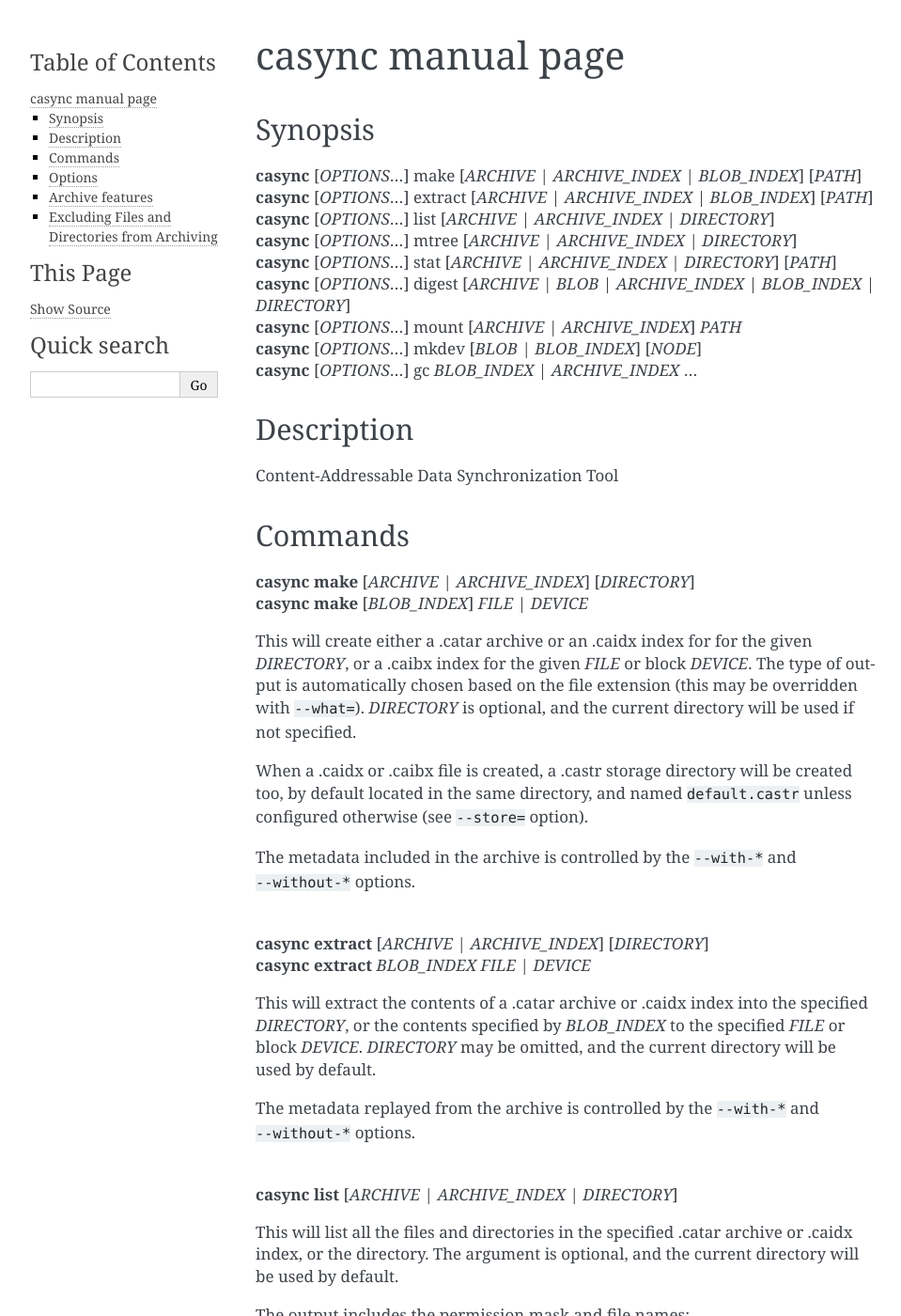
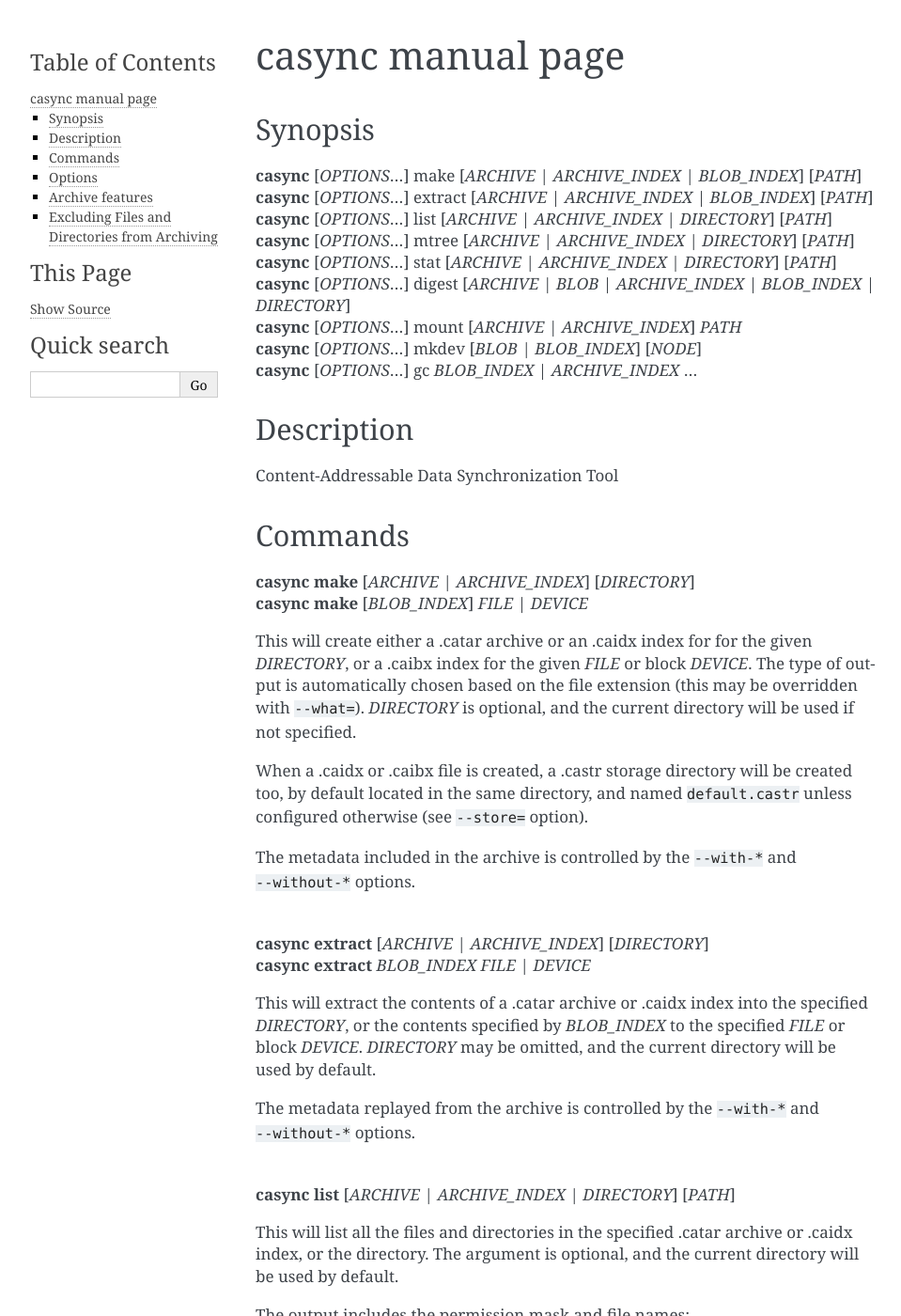
Before and after one commit to systemd/casync, a Sphinx documentation site: the page built from doc/casync.rst, in a window 1280 px wide and 1400 px high. Shown: the whole window at 94% size, without its empty margins (148-1107 px from the left). Built offline with Sphinx 7.4.7, drawn with Linux system fonts in a browser that asks for light colours.

Commit message:
Fix usage for list and mtree commands
The three commands list, mtree and stats are dispatched to the same
function: verb_list().

Thus, they share the same command line interface:

	casync list|mtree|stat [ARCHIVE|ARCHIVE_INDEX|DIRECTORY] [PATH]

However, the output in the end is different.

This commit fixes the help usage and the man page for both commands list
and mtree.

```diff
--- a/doc/casync.rst
+++ b/doc/casync.rst
@@ -10,8 +10,8 @@ Synopsis
 
 | **casync** [*OPTIONS*...] make [*ARCHIVE* | *ARCHIVE_INDEX* | *BLOB_INDEX*] [*PATH*]
 | **casync** [*OPTIONS*...] extract [*ARCHIVE* | *ARCHIVE_INDEX* | *BLOB_INDEX*] [*PATH*]
-| **casync** [*OPTIONS*...] list [*ARCHIVE* | *ARCHIVE_INDEX* | *DIRECTORY*]
-| **casync** [*OPTIONS*...] mtree [*ARCHIVE* | *ARCHIVE_INDEX* | *DIRECTORY*]
+| **casync** [*OPTIONS*...] list [*ARCHIVE* | *ARCHIVE_INDEX* | *DIRECTORY*] [*PATH*]
+| **casync** [*OPTIONS*...] mtree [*ARCHIVE* | *ARCHIVE_INDEX* | *DIRECTORY*] [*PATH*]
 | **casync** [*OPTIONS*...] stat [*ARCHIVE* | *ARCHIVE_INDEX* | *DIRECTORY*] [*PATH*]
 | **casync** [*OPTIONS*...] digest [*ARCHIVE* | *BLOB* | *ARCHIVE_INDEX* | *BLOB_INDEX* | *DIRECTORY*]
 | **casync** [*OPTIONS*...] mount [*ARCHIVE* | *ARCHIVE_INDEX*] *PATH*
@@ -55,7 +55,7 @@ The metadata replayed from the archive is controlled by the ``--with-*`` and
 ``--without-*`` options.
 
 |
-| **casync** **list** [*ARCHIVE* | *ARCHIVE_INDEX* | *DIRECTORY*]
+| **casync** **list** [*ARCHIVE* | *ARCHIVE_INDEX* | *DIRECTORY*] [*PATH*]
 
 This will list all the files and directories in the specified .catar
 archive or .caidx index, or the directory. The argument is optional,
@@ -69,7 +69,7 @@ The output includes the permission mask and file names::
   -rw-r--r-- TODO
 
 |
-| **casync** **mtree** [*ARCHIVE* | *ARCHIVE_INDEX* | *DIRECTORY*]
+| **casync** **mtree** [*ARCHIVE* | *ARCHIVE_INDEX* | *DIRECTORY*] [*PATH*]
 
 This is similar to **list**, but includes information about each entry in the
 key=value format defined by BSD mtree(5)::
```
Also changed, not shown: 1 other file.
